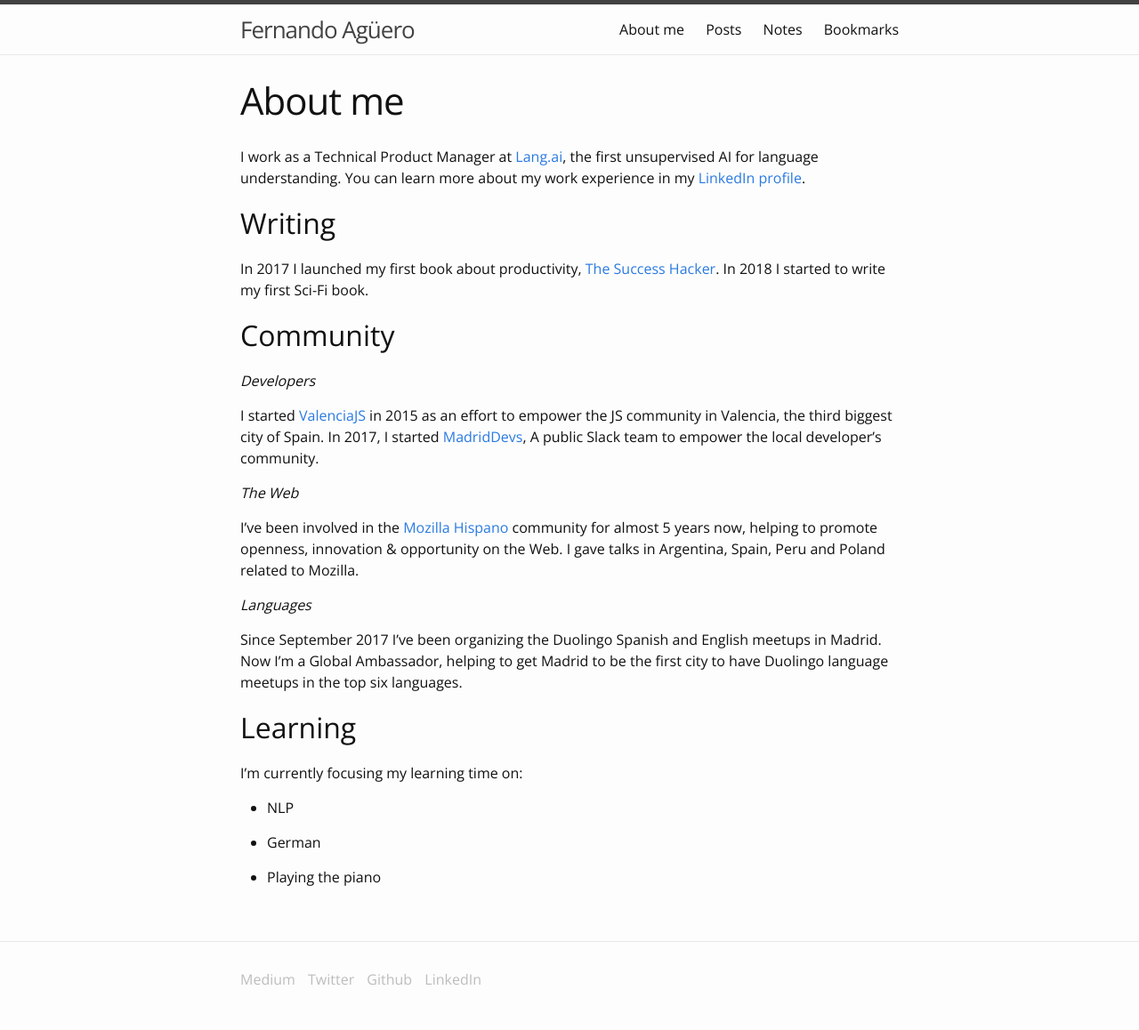
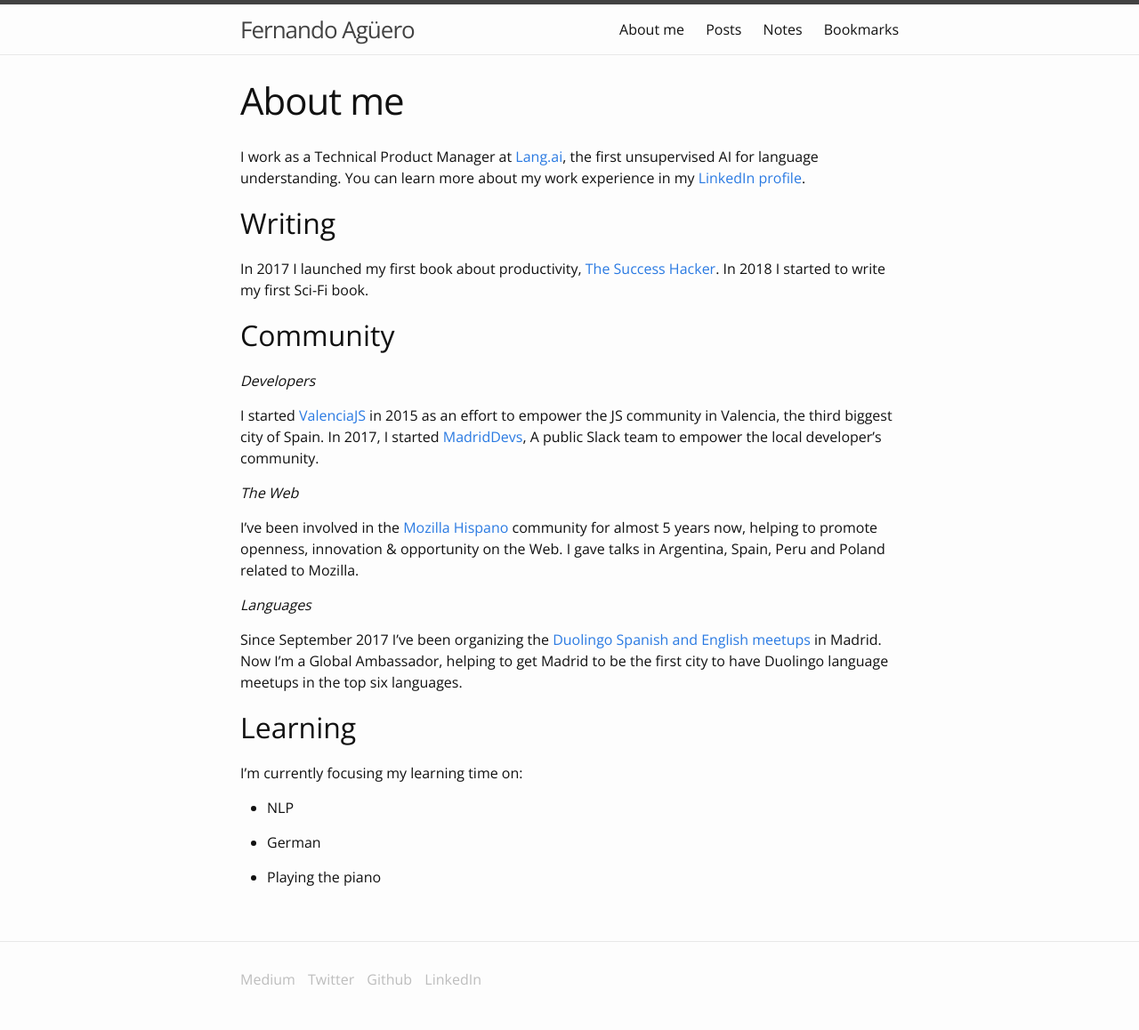
Before and after one commit to fjaguero/site, a Jekyll site: the page built from about.markdown, in a window 1280 px wide. Shown: the whole page at 89% size. Built offline with Jekyll 4.4.1, drawn with Linux system fonts in a browser that asks for light colours; part of the change alters nothing that is shown.

```diff
--- a/about.markdown
+++ b/about.markdown
@@ -21,7 +21,7 @@ I’ve been involved in the [Mozilla Hispano](https://www.mozilla-hispano.org/do
 
 *Languages*
 
-Since September 2017 I've been organizing the Duolingo Spanish and English meetups in Madrid. Now I'm a Global Ambassador, helping to get Madrid to be the first city to have Duolingo language meetups in the top six languages.
+Since September 2017 I've been organizing the [Duolingo Spanish and English meetups](http://events.duolingo.com/madrid/) in Madrid. Now I'm a Global Ambassador, helping to get Madrid to be the first city to have Duolingo language meetups in the top six languages.
 
 ## Learning
 
```
